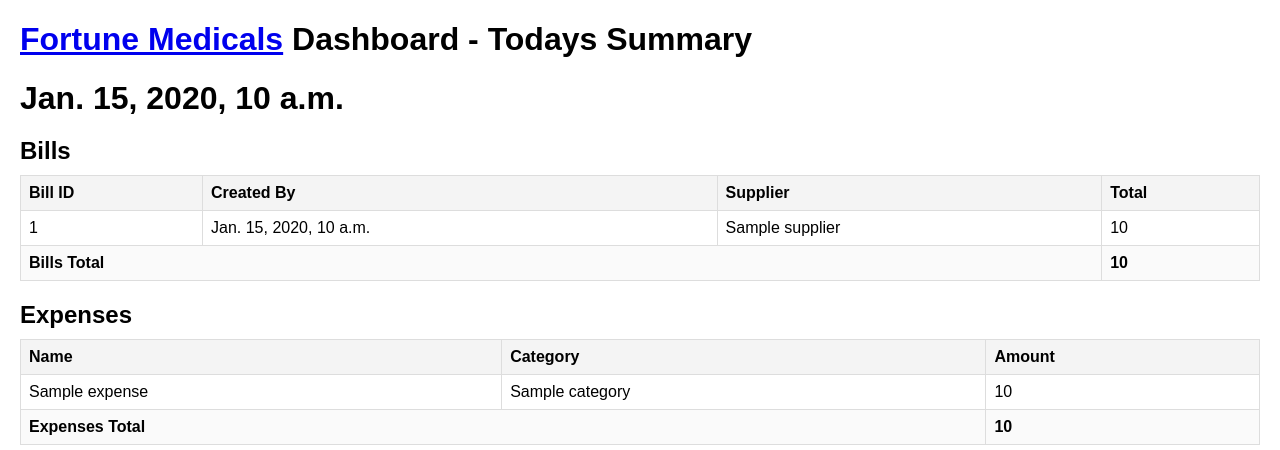
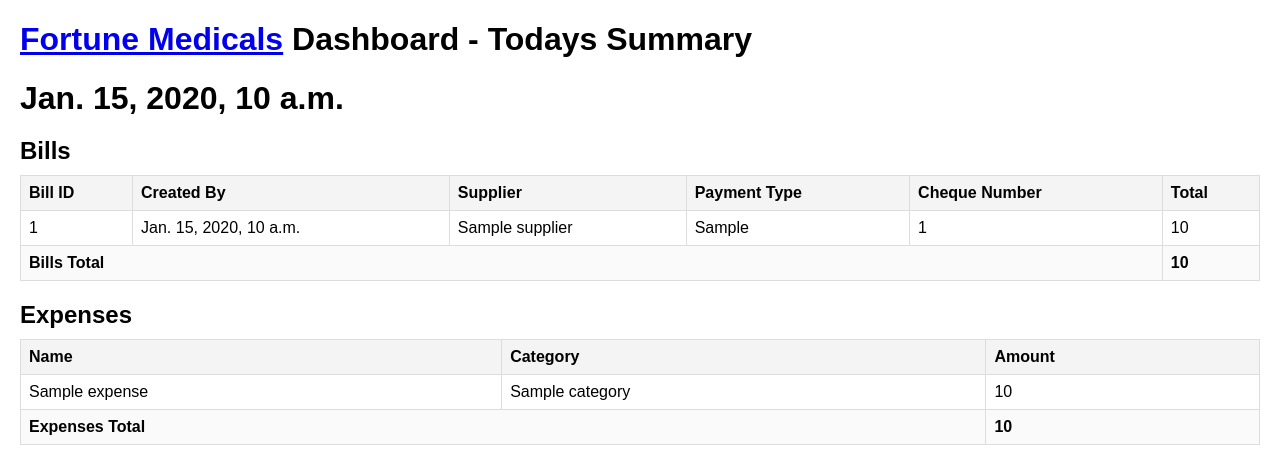
Before and after one commit to Mohamed-Hakeem101/fortune-medicals-inventory-system, a Django app: template billing/templates/today_summary.html in a window 1280 px wide. Shown: the top 450 px of the page. Run offline with Django 3.2, Linux system fonts and the light colour scheme; the template is opened without the code that fills it: most values are stand-ins (such as "Sample title", 1, 10 or a date in 2020).

Commit message:
Update today_summary.html

```diff
--- a/billing/templates/today_summary.html
+++ b/billing/templates/today_summary.html
@@ -22,6 +22,8 @@
                 <th>Bill ID</th>
                 <th>Created By</th>
                 <th>Supplier</th>
+                <th>Payment Type</th>
+                <th>Cheque Number</th>
                 <th>Total</th>
             </tr>
             {% for bill in bills %}
@@ -29,11 +31,13 @@
                 <td>{{ bill.id }}</td>
                 <td>{{ bill.created_by }}</td>
                 <td>{{ bill.supplier.name }}</td>
+                <td>{{ bill.payment_type }}</td>
+                <td>{{ bill.cheque_number }}</td>
                 <td>{{ bill.total }}</td>
             </tr>
             {% endfor %}
             <tr class="total">
-                <td colspan="3">Bills Total</td>
+                <td colspan="5">Bills Total</td>
                 <td>{{ bills_total }}</td>
             </tr>
         </table>
```
